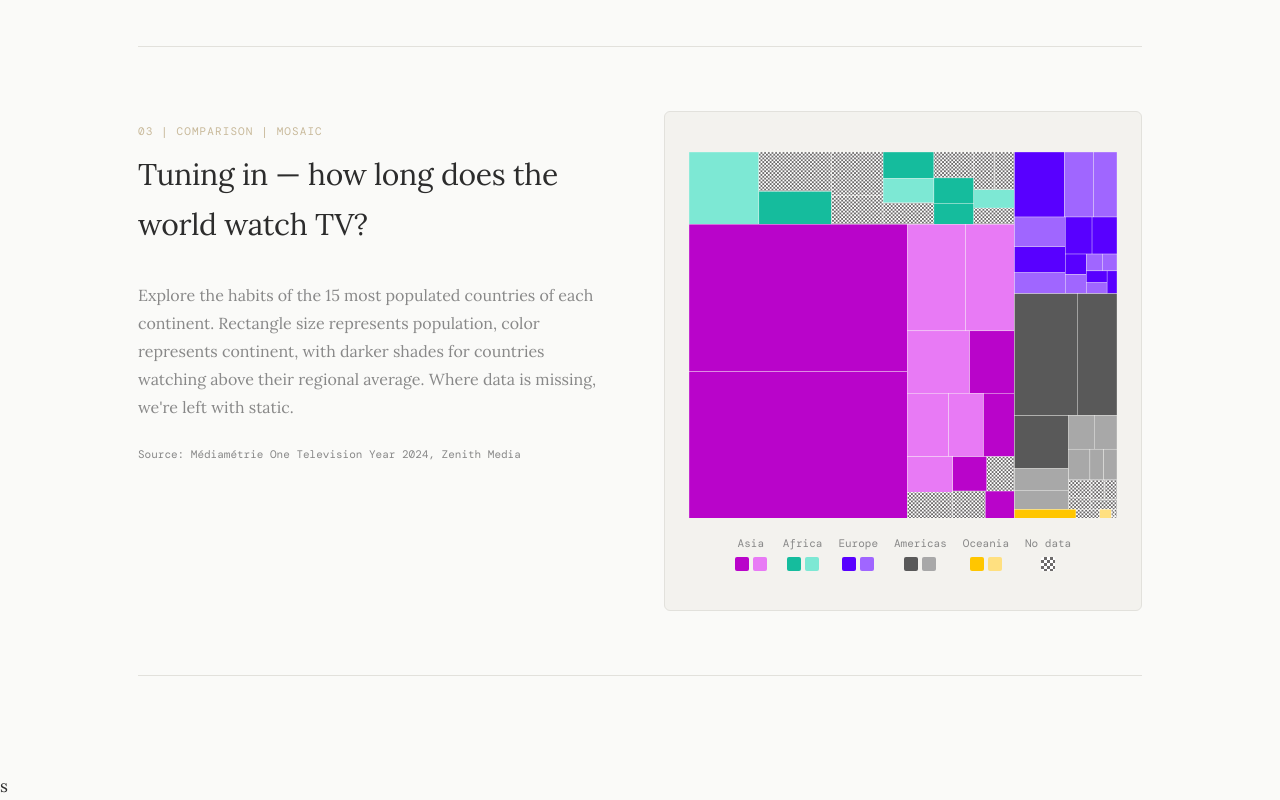
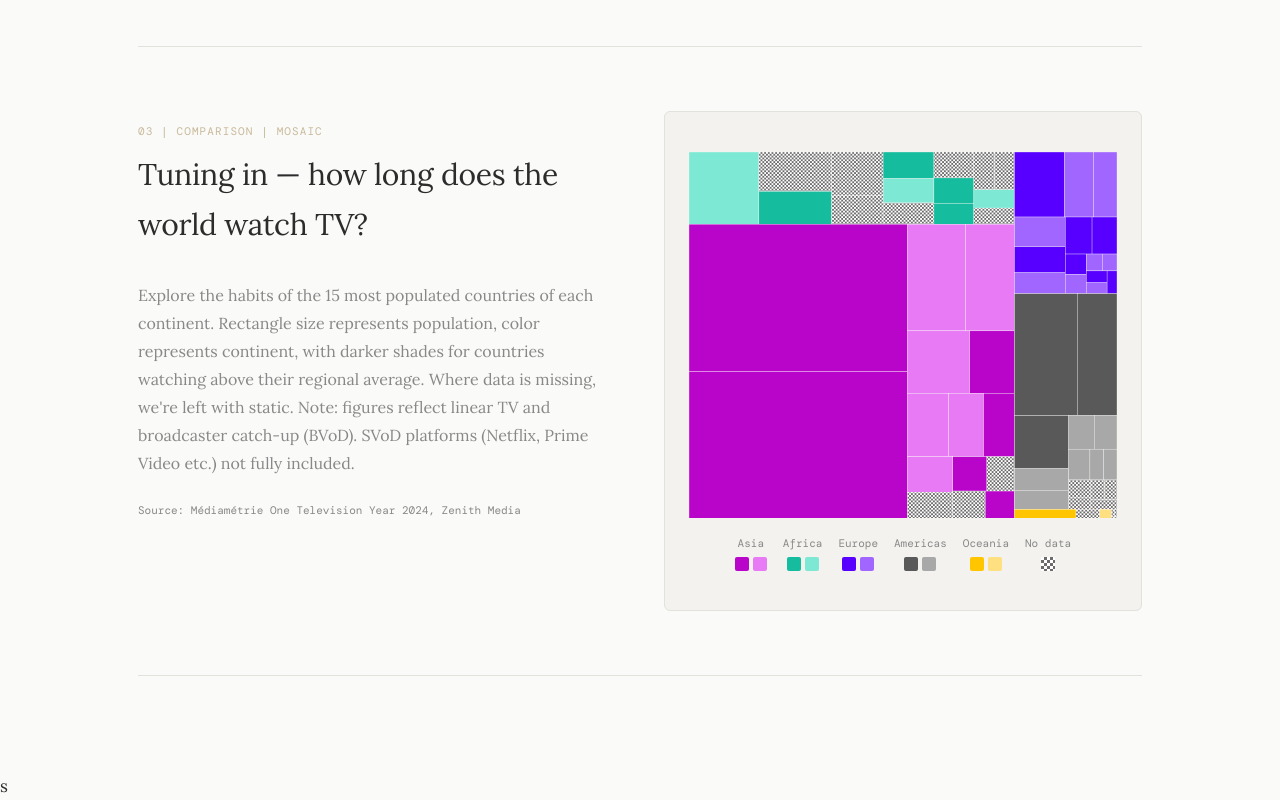
Before and after one commit to lillar/my-portfolio, a React (Vite) app: page /my-portfolio/30daychartchallenge in a window 1280 px wide. Shown: the part 1600-2400 px from the top of the page. Built offline with nearby package versions, Linux system fonts and the light colour scheme.

Commit message:
note on tv data

```diff
--- a/src/data/chartchallengeprojects.jsx
+++ b/src/data/chartchallengeprojects.jsx
@@ -35,7 +35,7 @@ export const chartchallengeprojects = [
   topic: "Mosaic",
   title: "Tuning in — how long does the world watch TV?",
   description:
-    "Explore the habits of the 15 most populated countries of each continent. Rectangle size represents population, color represents continent, with darker shades for countries watching above their regional average. Where data is missing, we're left with static.",
+    "Explore the habits of the 15 most populated countries of each continent. Rectangle size represents population, color represents continent, with darker shades for countries watching above their regional average. Where data is missing, we're left with static. Note: figures reflect linear TV and broadcaster catch-up (BVoD). SVoD platforms (Netflix, Prime Video etc.) not fully included.",
   source: "Médiamétrie One Television Year 2024, Zenith Media",
   tags: [],
   chart: <TvTreemap />,
```
